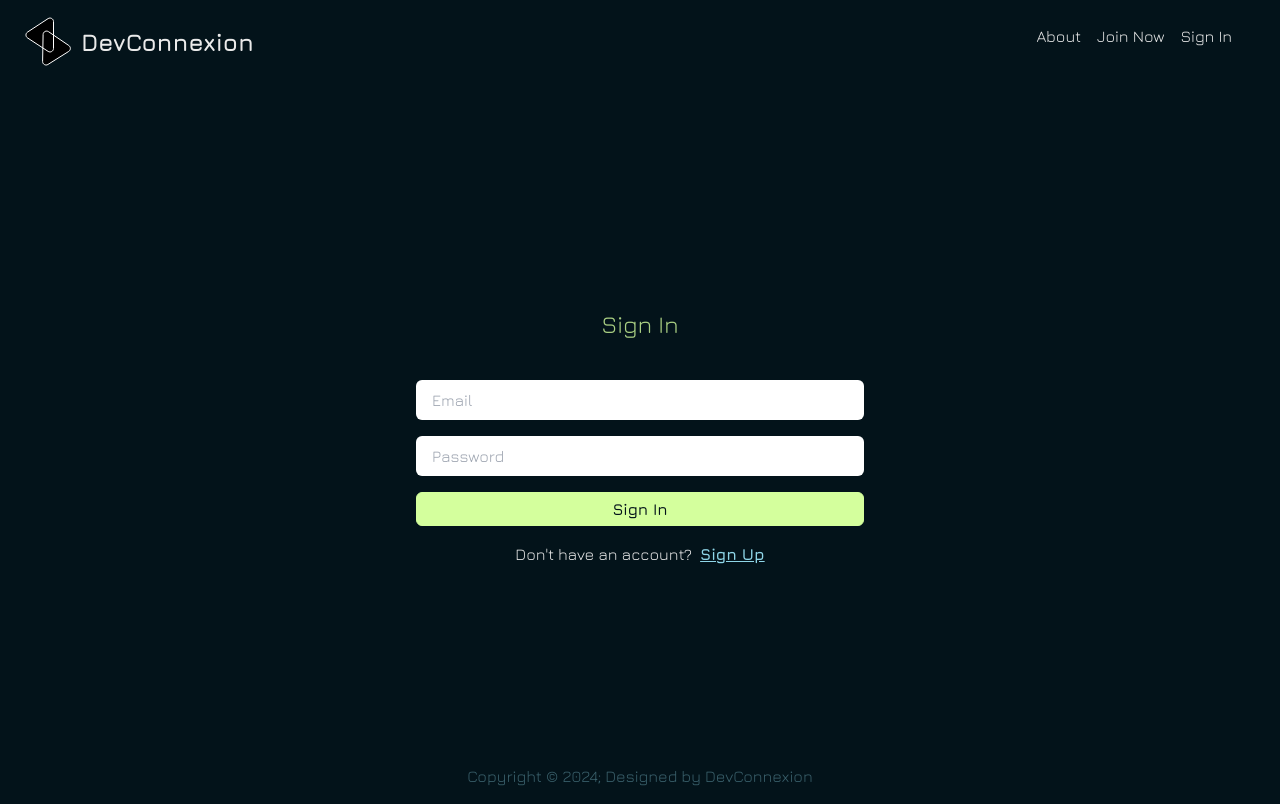
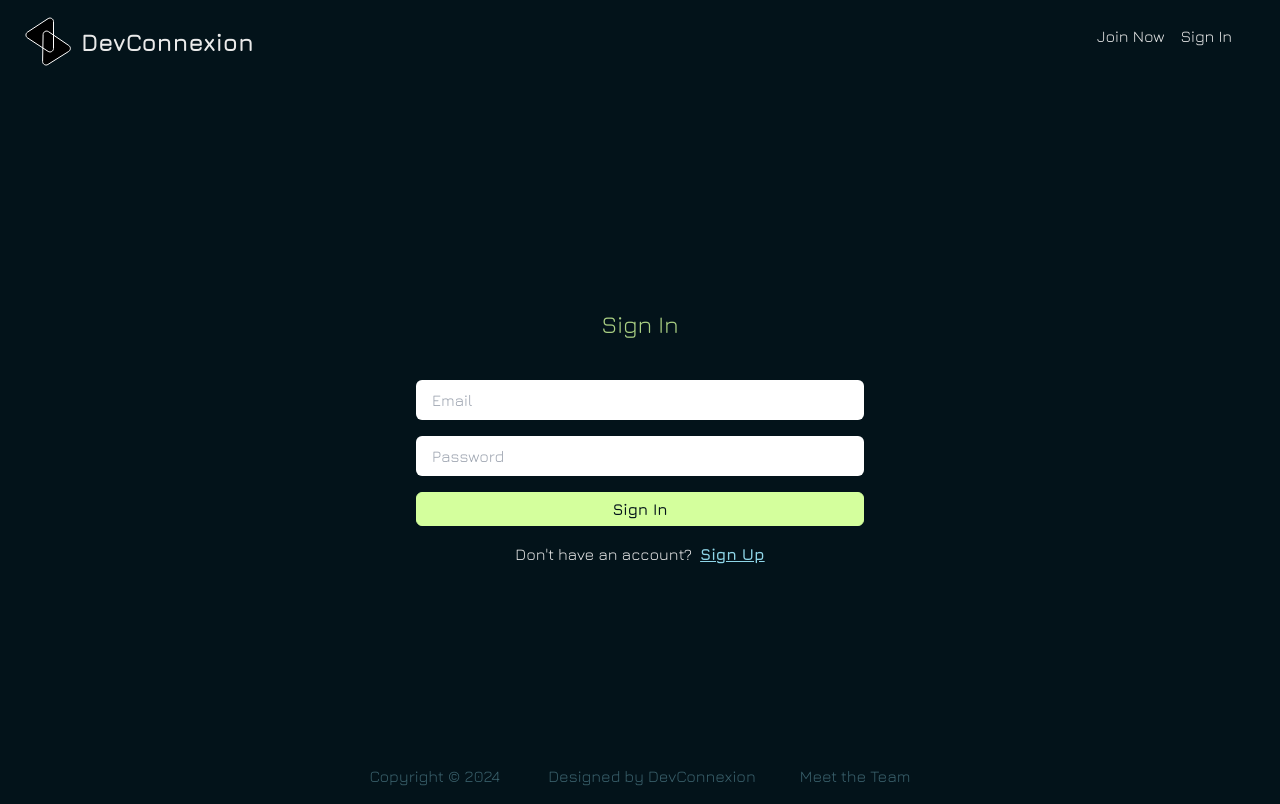
Before and after one commit to Code-the-Dream-School/ffprac-team1-front, a React (Vite) app: page /login in a window 1280 px wide. Built offline with nearby package versions, Linux system fonts and the light colour scheme.

Commit message:
About page move to the footer

```diff
--- a/src/components/Layout/Footer.jsx
+++ b/src/components/Layout/Footer.jsx
@@ -1,11 +1,16 @@
 import React from 'react';
+import { Link } from 'react-router-dom';
 
 const Footer = () => {
 
   return (
-    <footer className="bg-black p-4 flex-1 bottom-0">
-      <p className="text-center text-blue/40"> Copyright &copy; 2024; Designed by DevConnexion  </p>
-    </footer>
+<footer className="bg-black p-4 flex-1 bottom-0">
+  <p className="text-center text-blue/40">
+    Copyright &copy; 2024 &nbsp;&nbsp;&nbsp;&nbsp;&nbsp;&nbsp;&nbsp;&nbsp;&nbsp;&nbsp;
+    Designed by DevConnexion  &nbsp;&nbsp;&nbsp;&nbsp;&nbsp;&nbsp;&nbsp;&nbsp;&nbsp;&nbsp;
+    <a href="/About">Meet the Team</a>
+  </p>
+</footer>
   );
 };
 
--- a/src/components/Layout/Nav.jsx
+++ b/src/components/Layout/Nav.jsx
@@ -30,9 +30,6 @@ const Nav = () => {
       <nav className="flex flex-row pr-4 pt-2">
       {!isLoggedIn ? (
           <>
-            <div className="pr-4">
-              <Link to="/About">About</Link>
-            </div>
             <div className="pr-4">
               <Link to="/register">Join Now</Link>
             </div>
```
